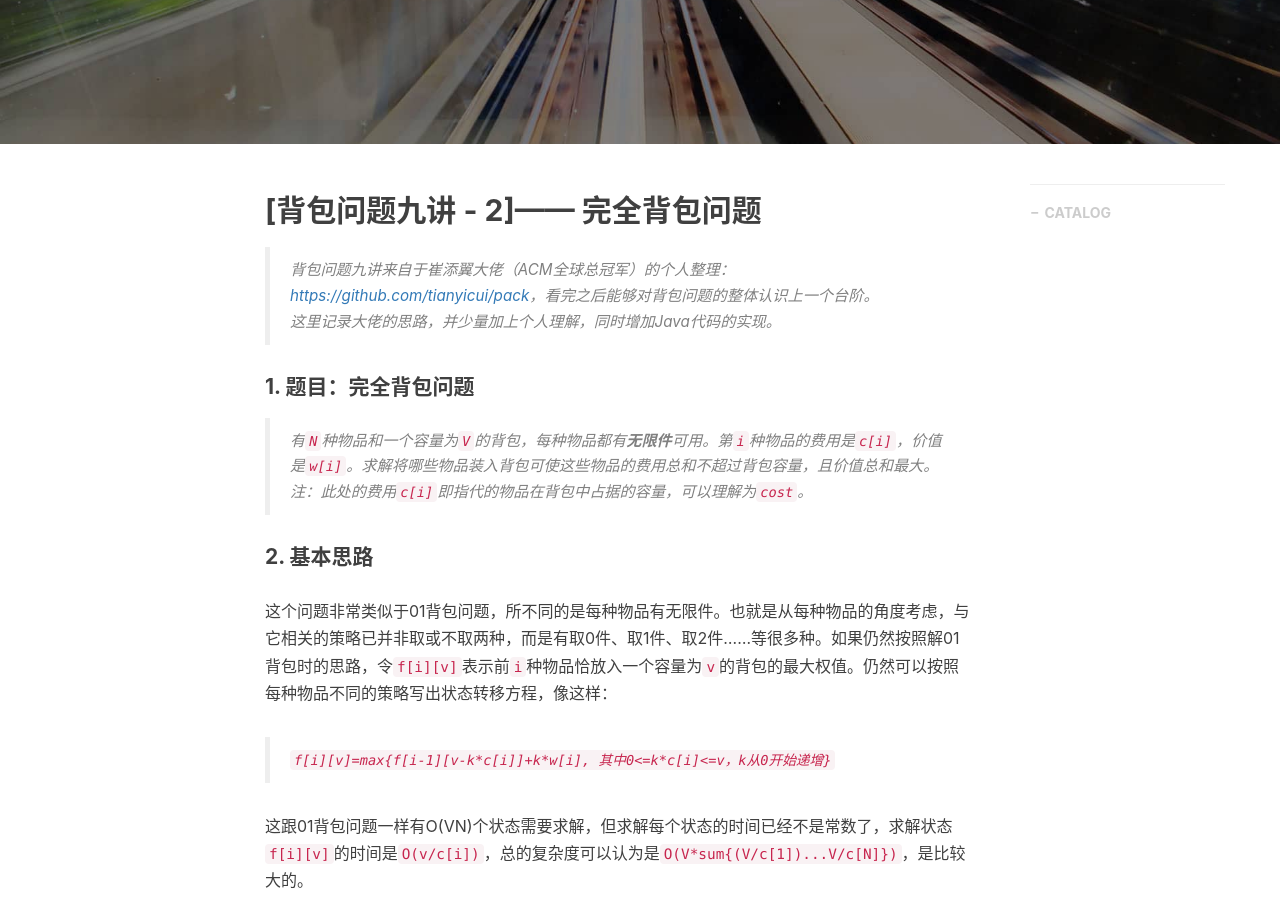
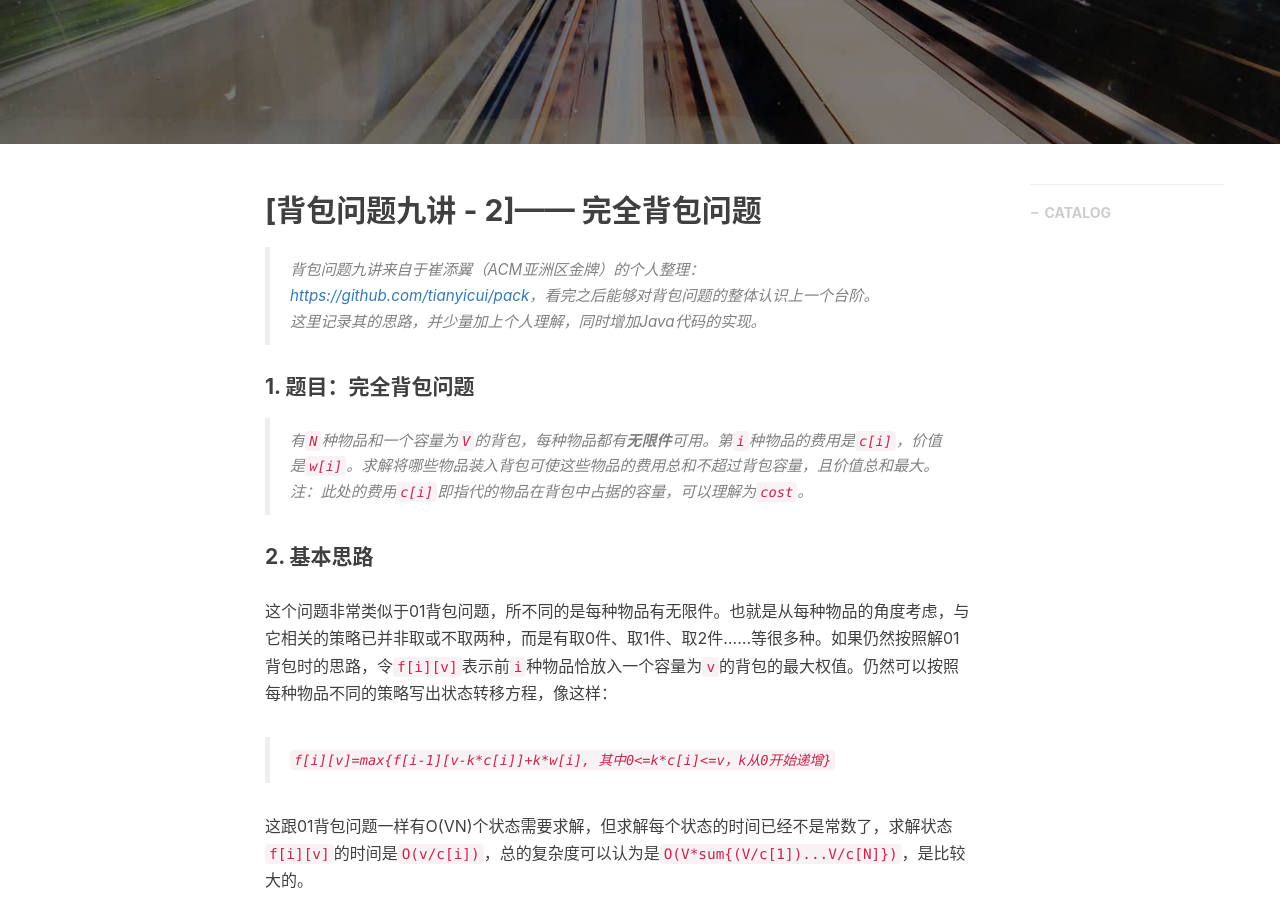
Before and after one commit to xuwangme/xuwangme.github.io, a Jekyll site: the page built from _posts/2019-8-5-pack problem 2.md, in a window 1280 px wide and 900 px high, scrolled down 439 px. Built offline with Jekyll 4.4.1, drawn with Linux system fonts in a browser that asks for light colours; nearby versions of some CDN libraries; comment, search, counter and statistics services are not loaded.

Commit message:
更新文档

```diff
--- a/_posts/2019-8-5-pack problem 2.md
+++ b/_posts/2019-8-5-pack problem 2.md
@@ -15,9 +15,9 @@ tags:
 
 ## [背包问题九讲 - 2]—— 完全背包问题
 
-> 背包问题九讲来自于崔添翼大佬（ACM全球总冠军）的个人整理：<https://github.com/tianyicui/pack>，看完之后能够对背包问题的整体认识上一个台阶。
+> 背包问题九讲来自于崔添翼（ACM亚洲区金牌）的个人整理：<https://github.com/tianyicui/pack>，看完之后能够对背包问题的整体认识上一个台阶。
 >
-> 这里记录大佬的思路，并少量加上个人理解，同时增加Java代码的实现。
+> 这里记录其的思路，并少量加上个人理解，同时增加Java代码的实现。
 
 #### 1. 题目：完全背包问题
 
```
Also changed, not shown: _posts/2019-8-5-pack problem 1.md (+2 -2 lines).
